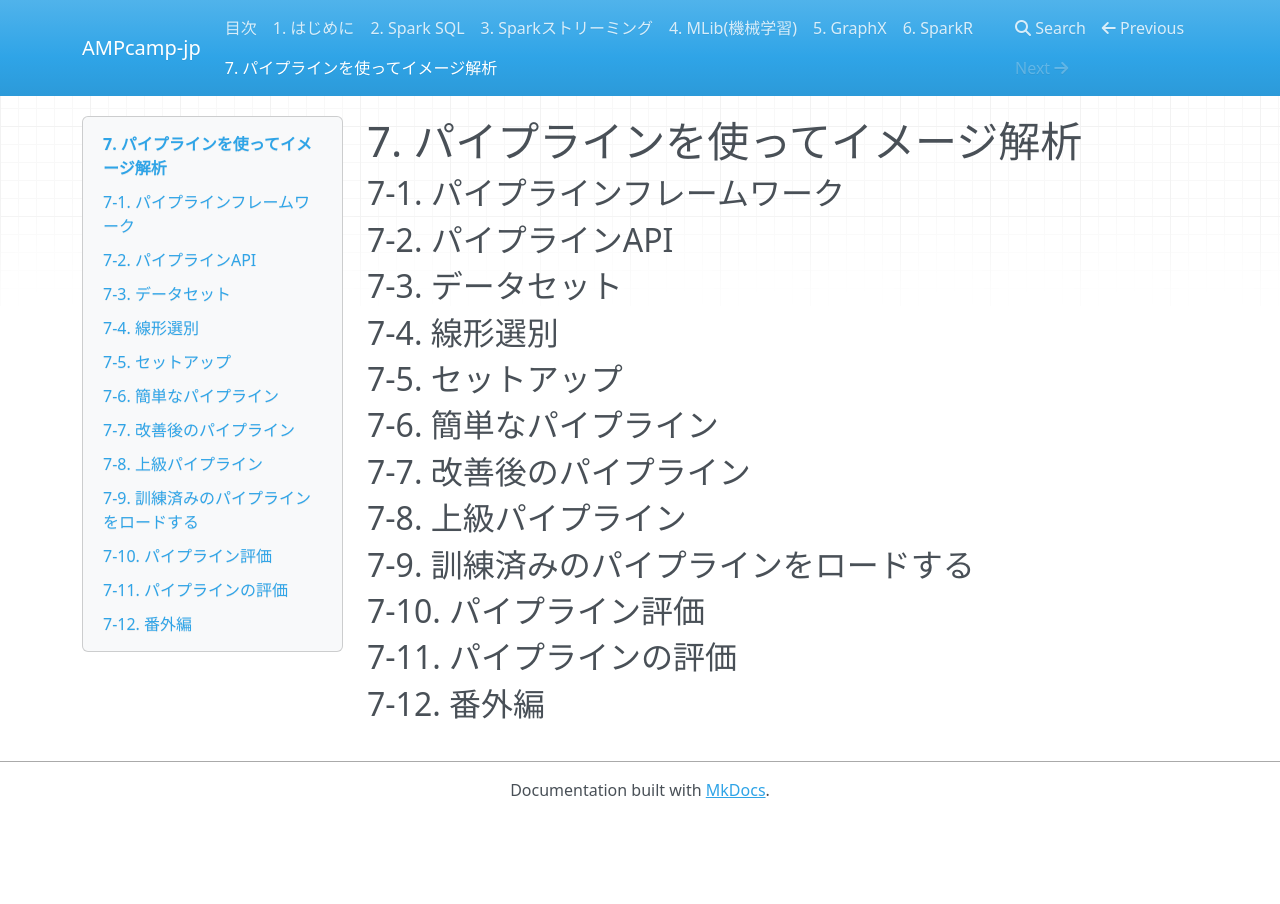
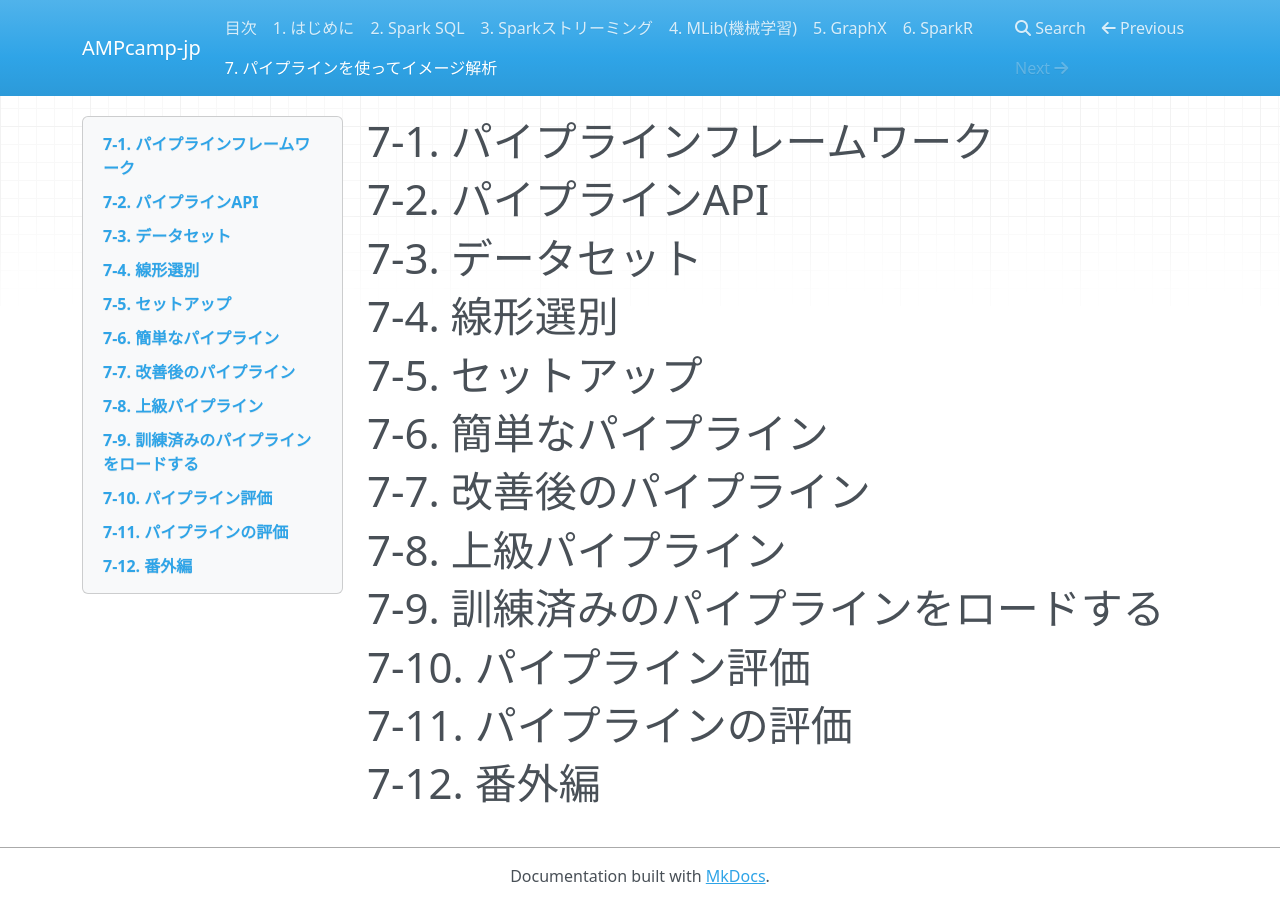
Before and after one commit to fujita-shintaro/RTD-fujita, an MkDocs documentation site: the page built from docs/pipeline.md, in a window 1280 px wide. Built offline with MkDocs 1.6.1, drawn with Linux system fonts in a browser that asks for light colours; nearby versions of some CDN libraries; old or Windows-style settings are respelled for this version of MkDocs.

Commit message:
Update pipeline.md

```diff
--- a/docs/pipeline.md
+++ b/docs/pipeline.md
@@ -1,25 +1,23 @@
-# 7. パイプラインを使ってイメージ解析
+# 7-1. パイプラインフレームワーク
 
-## 7-1. パイプラインフレームワーク
+# 7-2. パイプラインAPI
 
-## 7-2. パイプラインAPI
+# 7-3. データセット
 
-## 7-3. データセット
+# 7-4. 線形選別
 
-## 7-4. 線形選別
+# 7-5. セットアップ
 
-## 7-5. セットアップ
+# 7-6. 簡単なパイプライン
 
-## 7-6. 簡単なパイプライン
+# 7-7. 改善後のパイプライン
 
-## 7-7. 改善後のパイプライン
+# 7-8. 上級パイプライン
 
-## 7-8. 上級パイプライン
+# 7-9. 訓練済みのパイプラインをロードする
 
-## 7-9. 訓練済みのパイプラインをロードする
+# 7-10. パイプライン評価
 
-## 7-10. パイプライン評価
+# 7-11. パイプラインの評価
 
-## 7-11. パイプラインの評価
-
-## 7-12. 番外編
+# 7-12. 番外編
```
